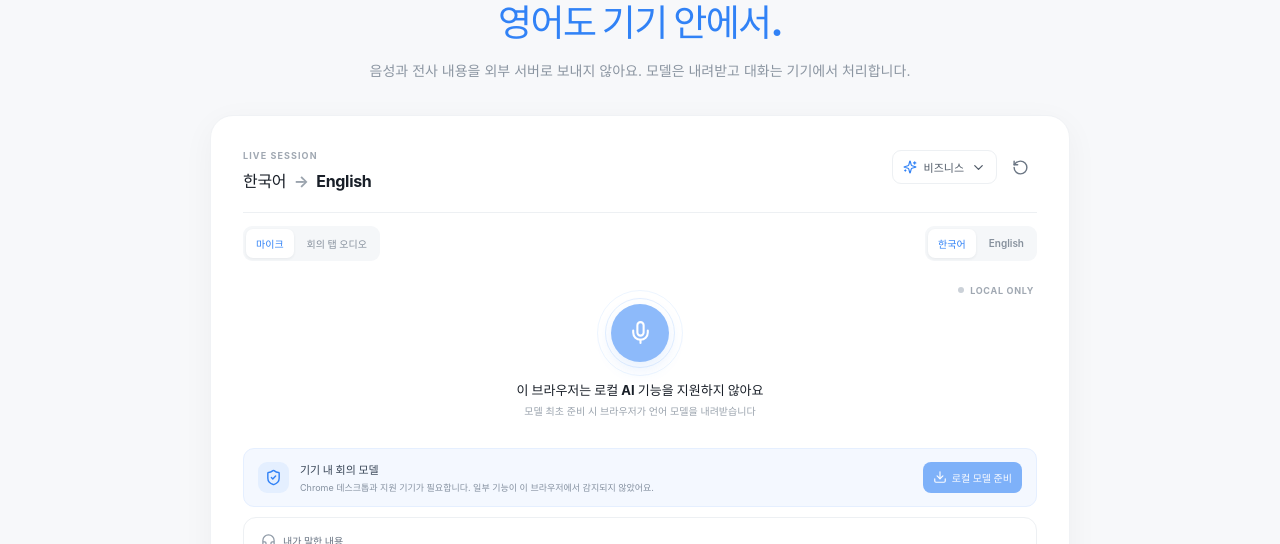
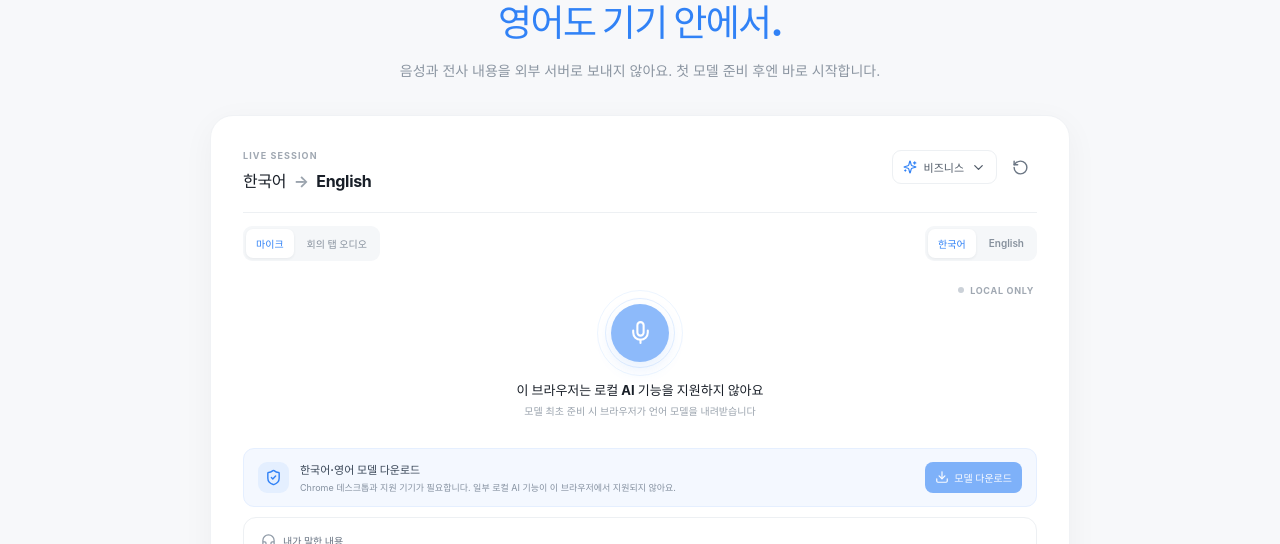
Before and after one commit to gmbro/EMT, a React (Vite) app: page / in a window 1280 px wide. Shown: the part 197-741 px from the top of the page. Built offline with nearby package versions, Linux system fonts and the light colour scheme.

Commit message:
Prepare cached local models on startup

```diff
--- a/src/main.jsx
+++ b/src/main.jsx
@@ -20,6 +20,7 @@ function App() {
   const [sessionResetting, setSessionResetting] = useState(false);
   const [translationAvailable, setTranslationAvailable] = useState(false);
   const [assistantAvailable, setAssistantAvailable] = useState(false);
+  const [modelPacksCached, setModelPacksCached] = useState(false);
   const [modelProgress, setModelProgress] = useState(0);
   const [translated, setTranslated] = useState('');
   const [translationBusy, setTranslationBusy] = useState(false);
@@ -45,6 +46,7 @@ function App() {
   const committedEnglishRef = useRef('');
   const committedTranslationRef = useRef('');
   const finalTranslationQueue = useRef(Promise.resolve());
+  const autoPrepareStarted = useRef(false);
 
   useEffect(() => {
     let active = true;
@@ -70,9 +72,17 @@ function App() {
       if (!active) return;
       setTranslationAvailable(koToEn !== 'unavailable' && enToKo !== 'unavailable');
       setAssistantAvailable(assistant !== 'unavailable');
+      setModelPacksCached(koToEn === 'available' && enToKo === 'available' && assistant === 'available');
     }).catch(() => {});
     return () => { active = false; };
   }, [TranslatorAPI, LanguageModelAPI]);
+
+  useEffect(() => {
+    if (localAvailable && modelPacksCached && !modelsReady && !installingLocal && !autoPrepareStarted.current) {
+      autoPrepareStarted.current = true;
+      initializeModels();
+    }
+  }, [localAvailable, modelPacksCached, modelsReady, installingLocal]);
 
   useEffect(() => {
     if (!listening) { clearInterval(timer.current); return; }
@@ -234,13 +244,13 @@ function App() {
   return <div className="app-shell">
     <header className="topbar"><a className="brand" href="#"><span className="brand-mark"><Languages size={19}/></span><span>live<span className="brand-accent">speak</span></span></a><div className="top-actions"><button className="subtle-button" onClick={() => setSettings(true)}><Settings2 size={17}/><span>설정</span></button><span className="profile">나</span></div></header>
     <main className="layout">
-      <section className="intro"><div className="eyebrow"><span className="pulse-dot"/> ON-DEVICE MEETING ASSISTANT</div><h1>회의 음성은 기기에,<br/><span>영어도 기기 안에서.</span></h1><p>음성과 전사 내용을 외부 서버로 보내지 않아요.<br className="mobile-break"/> 모델은 내려받고 대화는 기기에서 처리합니다.</p></section>
+      <section className="intro"><div className="eyebrow"><span className="pulse-dot"/> ON-DEVICE MEETING ASSISTANT</div><h1>회의 음성은 기기에,<br/><span>영어도 기기 안에서.</span></h1><p>음성과 전사 내용을 외부 서버로 보내지 않아요.<br className="mobile-break"/> 첫 모델 준비 후엔 바로 시작합니다.</p></section>
       <section className="workspace">
         <div className="session-head"><div><span className="section-kicker">LIVE SESSION</span><div className="session-title">{inputLanguage==='ko-KR'?'한국어':'English'} <span className="arrow">→</span> {inputLanguage==='ko-KR'?'English':'한국어'}</div></div><div className="head-controls"><div className="mode-wrap"><button className="mode-button" onClick={() => setShowModes(v => !v)}><span className="mode-icon"><Sparkles size={14}/></span>{mode}<ChevronDown size={15}/></button>{showModes && <div className="mode-menu">{['비즈니스','일상 대화','면접','여행'].map(m => <button key={m} onClick={() => {setMode(m);setShowModes(false)}}>{m}{mode===m&&<Check size={15}/>}</button>)}</div>}</div><button className="icon-button" title="새 대화" onClick={clearSession}><RotateCcw size={17}/></button></div></div>
         <div className="input-options"><div className="segmented-control" aria-label="음성 입력">{[['microphone','마이크'],['meeting-tab','회의 탭 오디오']].map(([value,label])=><button key={value} className={inputSource===value?'selected':''} onClick={() => chooseInputSource(value)}>{label}</button>)}</div><div className="language-toggle" aria-label="말하는 언어">{[['ko-KR','한국어'],['en-US','English']].map(([value,label])=><button key={value} className={inputLanguage===value?'selected':''} onClick={() => chooseLanguage(value)}>{label}</button>)}</div></div>
         {inputSource==='meeting-tab'&&<p className="meeting-source-note">시작 후 회의 탭과 ‘탭 오디오 공유’를 선택해 주세요. 영상은 처리하지 않습니다.</p>}
         <div className="record-area"><div className={`record-orb ${listening?'recording':''}`}><div className="orb-ring ring-one"/><div className="orb-ring ring-two"/><button className="mic-button" onClick={listening?stopListening:startListening} aria-label={listening?'듣기 멈추기':'듣기 시작'} disabled={!modelsReady||sessionResetting}>{listening?<MicOff size={25}/>:<Mic size={25}/>}</button></div><div className="record-copy"><strong>{listening?'기기 안에서 듣고 있어요':sessionResetting?'새 대화 준비 중':modelsReady?'눌러서 말해보세요':checkingLocal?'로컬 AI 기능 확인 중':speechAvailable&&translationAvailable&&assistantAvailable?'로컬 모델을 준비해 주세요':'이 브라우저는 로컬 AI 기능을 지원하지 않아요'}</strong><span>{listening?`기기 내 실시간 처리 · ${formatTime(elapsed)}`:modelsReady?'전사·번역·답변 모두 기기 안에서 처리':'모델 최초 준비 시 브라우저가 언어 모델을 내려받습니다'}</span></div><div className={`live-badge ${listening?'is-live':''}`}><span/>{listening?'LOCAL':'LOCAL ONLY'}</div></div>
-        {!modelsReady&&!listening&&<div className="local-model-panel"><div className="local-model-icon"><ShieldCheck size={17}/></div><div className="local-model-copy"><strong>기기 내 회의 모델</strong><span>{speechAvailable&&translationAvailable&&assistantAvailable?'한국어·영어 음성 인식과 번역, 답변 생성 모델을 준비합니다. 모델은 내려받지만 회의 음성과 텍스트는 기기 밖으로 보내지 않습니다.':'Chrome 데스크톱과 지원 기기가 필요합니다. 일부 기능이 이 브라우저에서 감지되지 않았어요.'}{installingLocal&&` 준비 진행률 ${modelProgress}%`}</span>{modelError&&<span className="model-error">{modelError}</span>}</div><button className="install-button" onClick={initializeModels} disabled={installingLocal||!(speechAvailable&&translationAvailable&&assistantAvailable)}>{installingLocal?<span className="spinner"/>:<Download size={14}/>} {installingLocal?'준비 중':'로컬 모델 준비'}</button></div>}
+        {!modelsReady&&!listening&&<div className="local-model-panel"><div className="local-model-icon"><ShieldCheck size={17}/></div><div className="local-model-copy"><strong>{modelPacksCached&&localAvailable?'기기 모델 불러오는 중':'한국어·영어 모델 다운로드'}</strong><span>{speechAvailable&&translationAvailable&&assistantAvailable?'한국어·영어 음성 인식, 번역과 답변 모델을 Chrome에 준비합니다. 다운로드 뒤 회의 음성과 텍스트는 기기에서만 처리합니다.': 'Chrome 데스크톱과 지원 기기가 필요합니다. 일부 로컬 AI 기능이 이 브라우저에서 지원되지 않아요.'}{installingLocal&&` 준비 진행률 ${modelProgress}%`}</span>{modelError&&<span className="model-error">{modelError}</span>}</div><button className="install-button" onClick={initializeModels} disabled={installingLocal||!(speechAvailable&&translationAvailable&&assistantAvailable)}>{installingLocal?<span className="spinner"/>:<Download size={14}/>} {installingLocal?'다운로드 중':modelPacksCached&&localAvailable?'불러오는 중':'모델 다운로드'}</button></div>}
         <div className="transcript-card"><div className="card-label"><span className="label-icon"><Headphones size={15}/></span><span>내가 말한 내용</span>{listening&&<span className="listening-label"><i/> 듣는 중</span>}{(heard||interim)&&<button className="mini-action" onClick={() => copy(heard+(interim?` ${interim}`:''))}><Copy size={14}/></button>}</div><div className={`transcript-text ${!heard&&!interim?'placeholder':''}`}>{heard||(!interim?'여기에 인식된 문장이 표시돼요':'')}{interim&&<span className="interim">{heard?' ':''}{interim}</span>}</div></div>
         <div className={`translation-card ${translated?'has-result':''}`}><div className="card-label"><span className="translation-symbol">文</span><span>영어 번역</span>{translationBusy&&<LoaderCircle className="loading-icon" size={13}/>}<span className="quality-tag"><span/>기기 내 번역</span>{translated&&<button className="mini-action" onClick={() => copy(translated)}><Copy size={14}/></button>}</div><div className={`translation-text ${!translated?'placeholder':''}`}>{translated||'말하면 영어 번역이 여기에 표시돼요'}{interim&&translatedKo&&<small className="back-translation">한국어 확인: {translatedKo}</small>}</div></div>
         <div className="suggestion-section"><div className="suggestion-heading"><div><span className="section-kicker">NEXT, YOU CAN SAY</span><h2>이렇게 답해보세요<span className="sparkle">✦</span></h2></div><span className="ai-chip"><Cpu size={13}/> 기기 내 AI</span></div><div className="reply-list">{replies.length?replies.map((reply,index)=><button className="reply-card" key={`${index}-${reply.en}`} onClick={() => copy(reply.en)}><span className="reply-number">0{index+1}</span><span className="reply-content"><strong>{reply.en}</strong><span>{reply.ko}</span></span><span className="reply-copy"><Copy size={15}/></span></button>):<div className="reply-card empty-reply"><span className="reply-number">01</span><span className="reply-content"><strong>{replyBusy?'회의 맥락을 보고 답변을 만들고 있어요':'전사된 내용에 맞는 답변을 여기에 제안해요'}</strong><span>{replyBusy?'답변 생성도 기기 안에서 처리 중입니다':'말을 마치면 다음에 할 수 있는 영어 답변을 보여드려요'}</span></span></div>}</div><p className="suggestion-note"><span>ⓘ</span> 번역된 회의 맥락을 바탕으로 한 로컬 AI 제안입니다</p></div>
```
Also changed, not shown: 1 other file (tests, documents, lock files or other folders).
